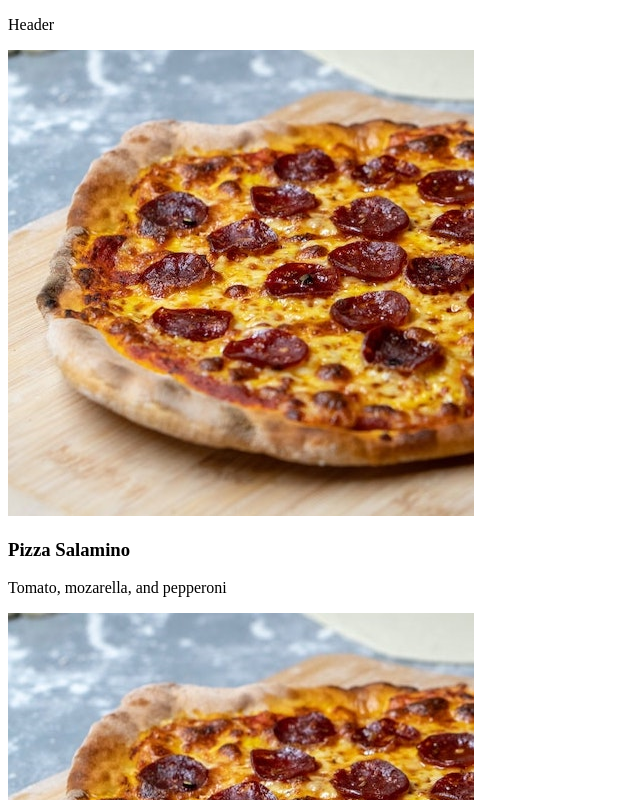
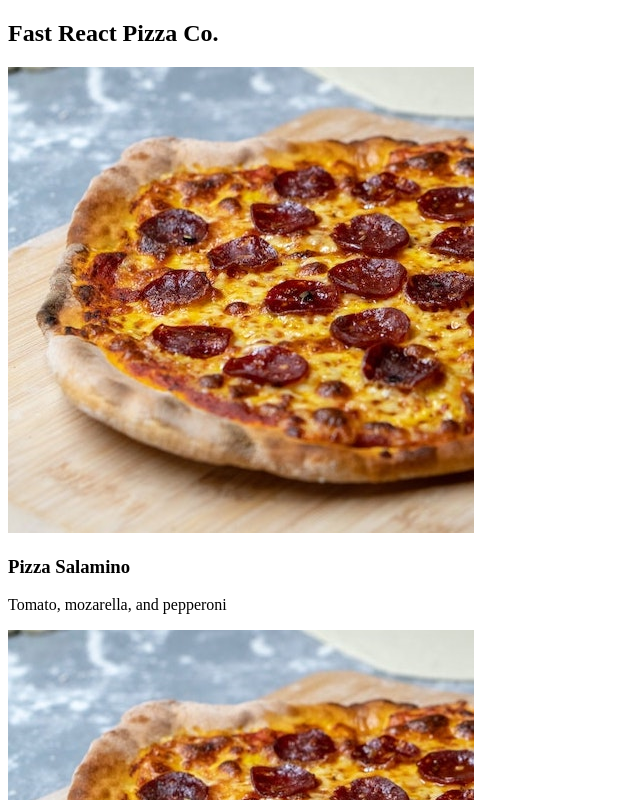
Before and after one commit to emmeiwhite/vite-react-revisit, a React (Vite) app: page / in a window 1280 px wide. Shown: the top 800 px of the page, without its empty margins (0-640 px from the left). Built offline with nearby package versions, Linux system fonts and the light colour scheme.

Commit message:
Breaking down the App into React Components

```diff
--- a/src/App.jsx
+++ b/src/App.jsx
@@ -4,7 +4,15 @@ export default function App() {
   return (
     <section className="app">
       <Header />
+      <Menu />
+      <Footer />
+    </section>
+  )
+}
 
+function Menu() {
+  return (
+    <section className="menu">
       {pizzaData.map(pizza => {
         return (
           <Pizza
@@ -13,13 +21,9 @@ export default function App() {
           />
         )
       })}
-      <Pizza />
-
-      <Footer />
     </section>
   )
 }
-
 function Pizza() {
   return (
     <article>
@@ -34,9 +38,9 @@ function Pizza() {
 }
 
 function Header() {
-  return <p>Header</p>
+  return <h1>Fast React Pizza Co.</h1>
 }
 
 function Footer() {
-  return <p>Footer</p>
+  return <p>{new Date().toLocaleTimeString()} We are currently open!</p>
 }
```
